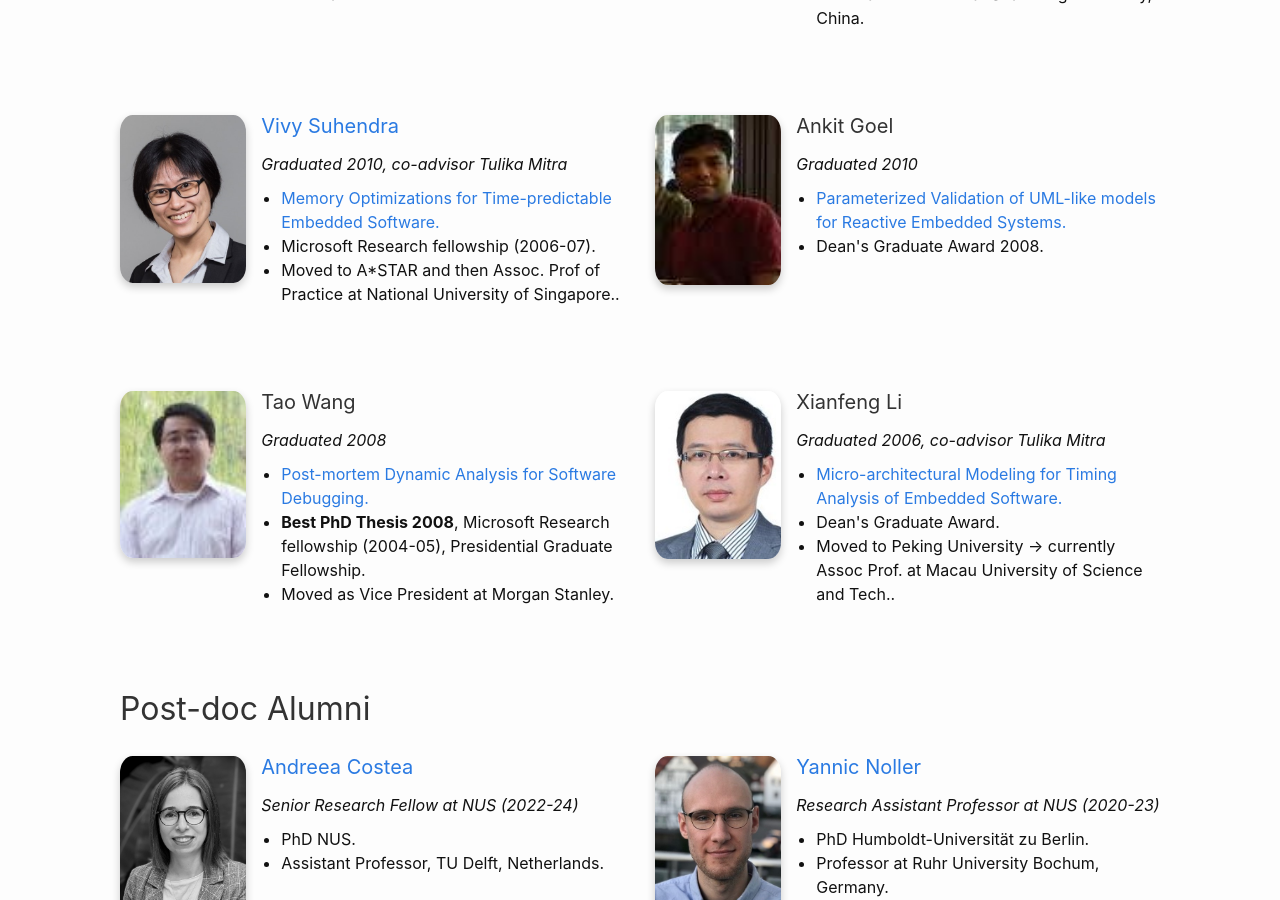
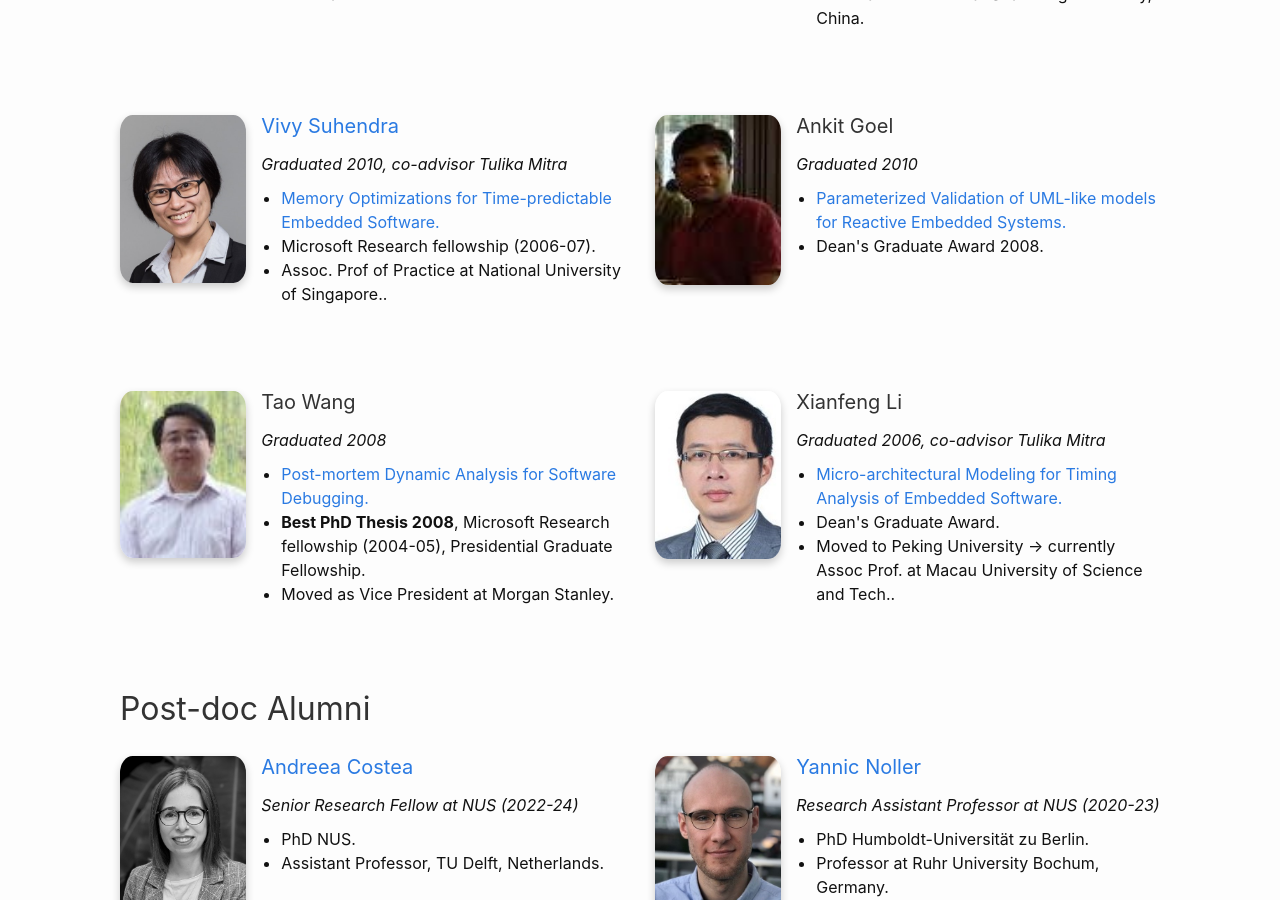
Before and after one commit to nus-tss/nus-tss.github.io, a Jekyll site: the page built from _pages/team.md, in a window 1280 px wide and 900 px high, scrolled down 4216 px. Built offline with Jekyll 4.4.1, drawn with Linux system fonts in a browser that asks for light colours; nearby versions of some CDN libraries.

Commit message:
Update phd-alumni.yml

```diff
--- a/_data/team/phd-alumni.yml
+++ b/_data/team/phd-alumni.yml
@@ -86,7 +86,7 @@
   graduated: 2010
   thesis-title: Memory Optimizations for Time-predictable Embedded Software
   thesis-link: https://abhikrc.com/Students/VivySuhendra_PhDThesis_2009.pdf
-  next: Moved to A*STAR and then Assoc. Prof of Practice at National University of Singapore.
+  next: Assoc. Prof of Practice at National University of Singapore.
   award: Microsoft Research fellowship (2006-07)
   coadvisor: Tulika Mitra
   website: https://www.comp.nus.edu.sg/~vivy/index.html
```
